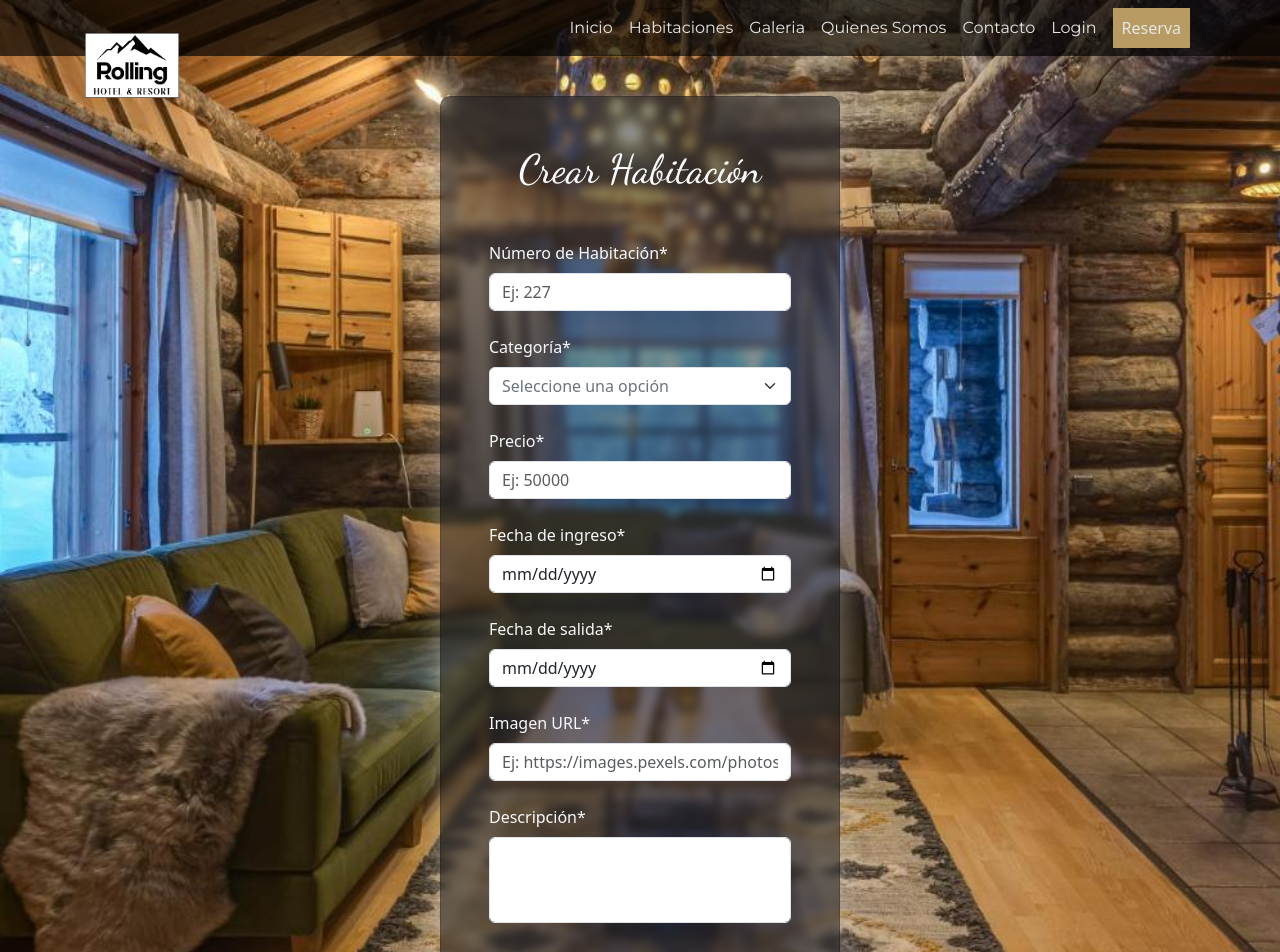
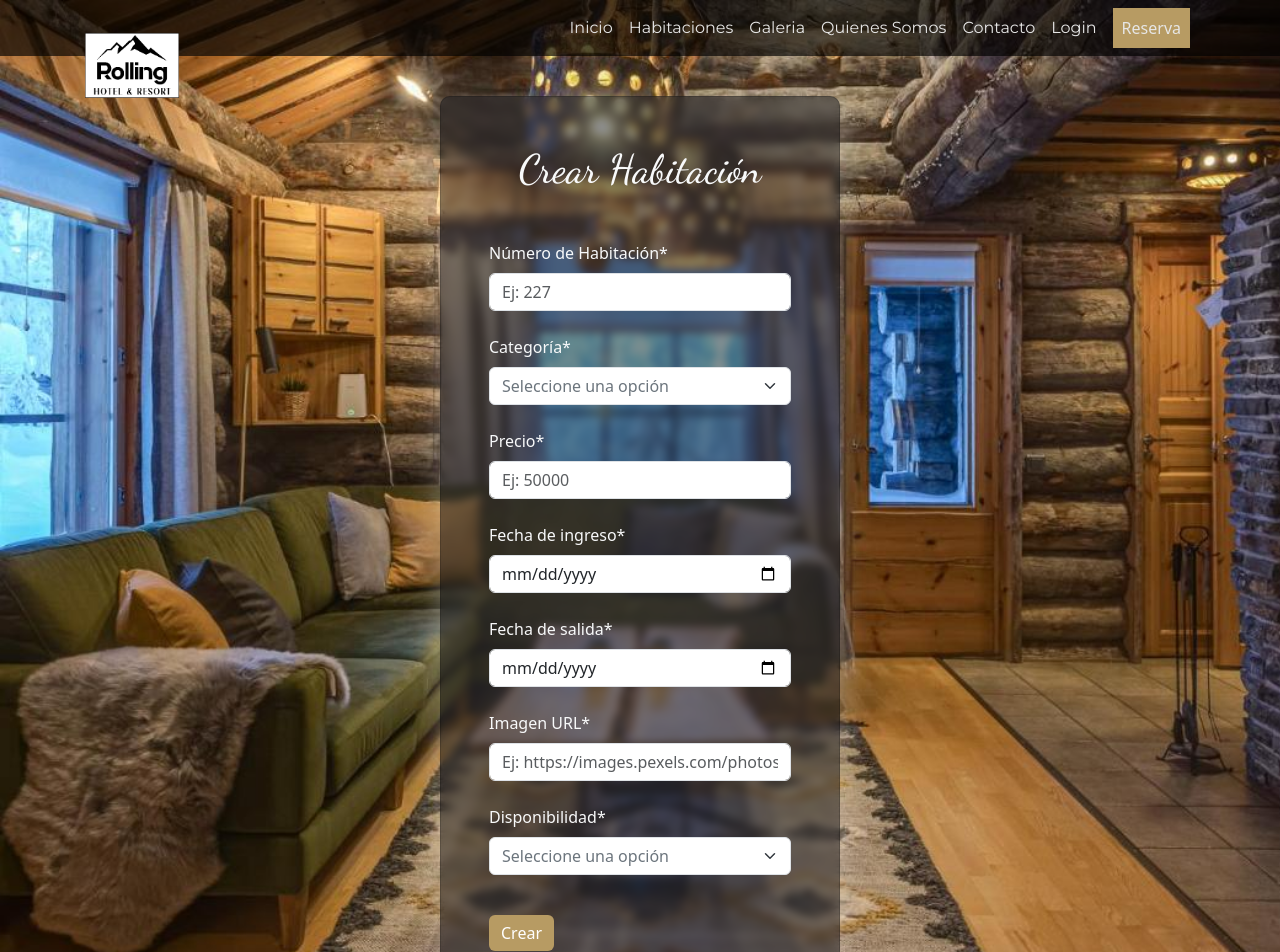
Before and after one commit to CosmeNicolas/ProyectoHotelFrontEnd, a React (Vite) app: page /crearHabitacion in a window 1280 px wide. Shown: the top 952 px of the page. Built offline with nearby package versions, Linux system fonts and the light colour scheme.

Commit message:
Se quito del formulario crear habitación el input descripcion y se agrego disponibilidad

```diff
--- a/src/components/pages/habitaciones/FormularioHabitacion.jsx
+++ b/src/components/pages/habitaciones/FormularioHabitacion.jsx
@@ -80,7 +80,9 @@ const FormularioHabitacion = ({ modoCrear, titulo, textoBoton }) => {
         }
         reset();
       } catch (error) {
-        console.error(`Se produjo un error intente editar su habitación mas tarde`);
+        console.error(
+          `Se produjo un error intente editar su habitación mas tarde`
+        );
       }
     }
   };
@@ -270,29 +272,22 @@ const FormularioHabitacion = ({ modoCrear, titulo, textoBoton }) => {
               </Form.Text>
             </Form.Group>
 
-            <Form.Group className="mb-4 text-light" controlId="descripcion">
-              <Form.Label>Descripción*</Form.Label>
-              <Form.Control
-                as="textarea"
-                rows={3}
-                placeholder=""
-                className="formularioTextArea"
-                {...register("descripcion", {
-                  required: "Detallar la habitación a crear es obligatorio",
-                  minLength: {
-                    value: 35,
-                    message:
-                      "Debe ingresar como mínimo 35 caracteres para detallar la habitación",
-                  },
-                  maxLength: {
-                    value: 500,
-                    message:
-                      "Debe ingresar como máximo 500 caracteres para detallar la habitación",
-                  },
+            <Form.Group className="mb-4 text-light" controlId="disponible">
+              <Form.Label>Disponibilidad*</Form.Label>
+              <Form.Select
+                aria-label="select"
+                className="color-inputs text-secondary"
+                {...register("disponible", {
+                  required:
+                    "Seleccionar la disponibilidad de la habitación es obligatorio",
                 })}
-              />
+              >
+                <option value={""}>Seleccione una opción</option>
+                <option value={true}>Disponible</option>
+                <option value={false}>No disponible</option>
+              </Form.Select>
               <Form.Text className="text-danger mt-1">
-                {errors.descripcion?.message}
+                {errors.disponible?.message}
               </Form.Text>
             </Form.Group>
 
```
